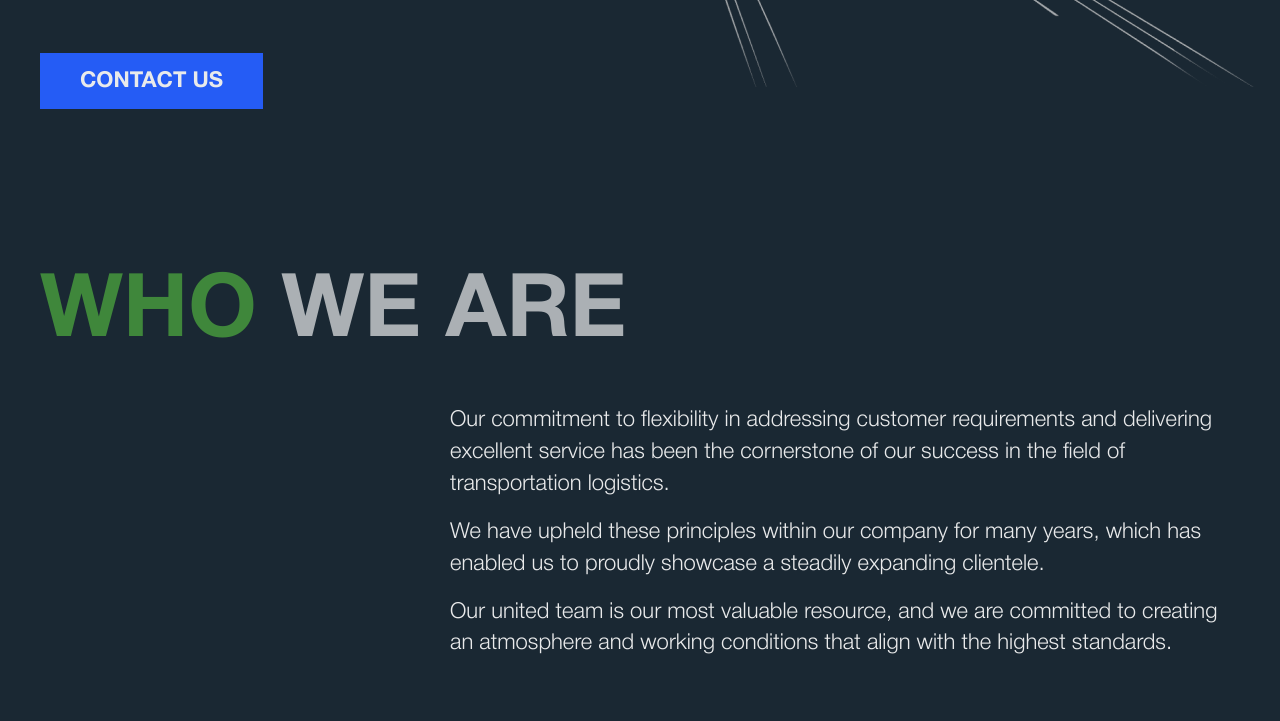
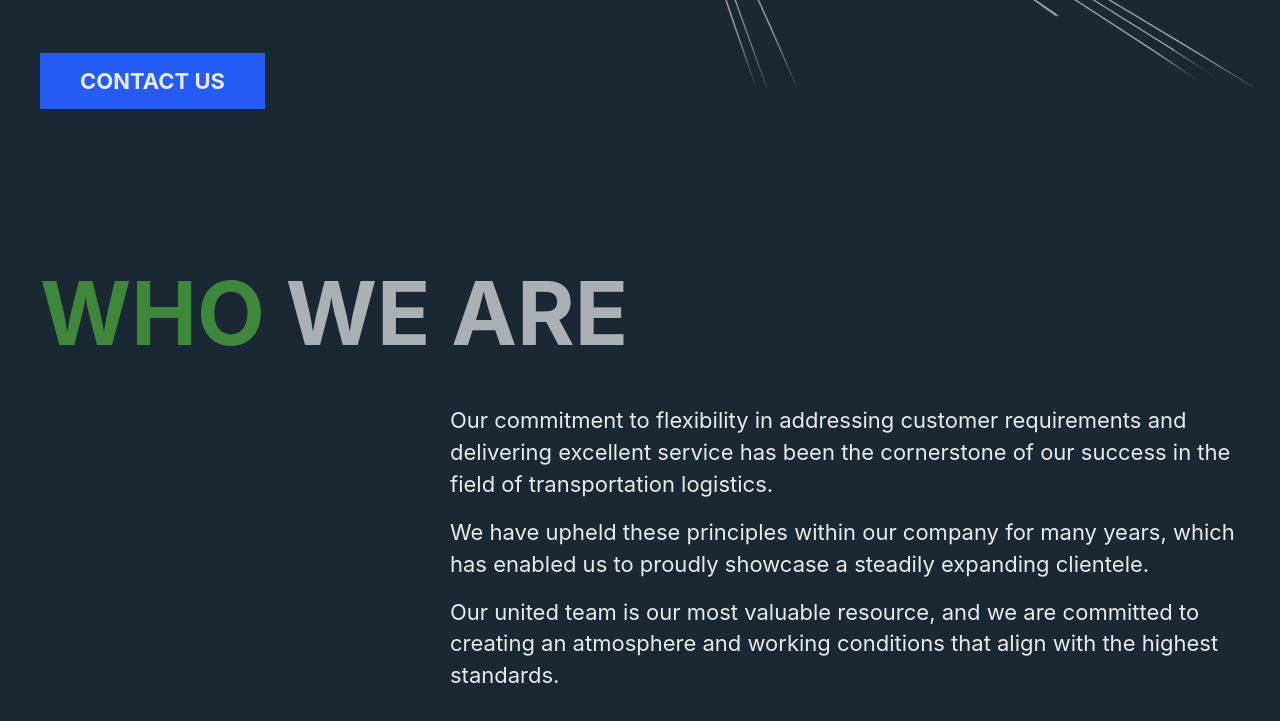
Before and after one commit to kudel89/Intervid_public, a plain HTML site: page index.html in a window 1280 px wide. Shown: the part 548-1269 px from the top of the page. Drawn offline with Linux system fonts and the light colour scheme.

Commit message:
Fix the font for the MacOS

```diff
--- a/sass/main.scss
+++ b/sass/main.scss
@@ -1,7 +1,7 @@
 @font-face {
-  font-family: 'Helvetica';
+  font-family: 'Helvetica Neue';
   src: url('../fonts/HelveticaNeueCyr-Medium.eot');
-  src: local('Helvetica'), url('../fonts/HelveticaNeueCyr-Medium.eot?#iefix') format('embedded-opentype'),
+  src: local('Helvetica Neue'), url('../fonts/HelveticaNeueCyr-Medium.eot?#iefix') format('embedded-opentype'),
     url('../fonts/HelveticaNeueCyr-Medium.woff2') format('woff2'),
     url('../fonts/HelveticaNeueCyr-Medium.woff') format('woff'),
     url('../fonts/HelveticaNeueCyr-Medium.ttf') format('truetype');
@@ -10,7 +10,7 @@
 }
 
 @font-face {
-  font-family: 'Helvetica';
+  font-family: 'Helvetica Neue';
   src: url('../fonts/HelveticaNeueCyr-Light.eot');
   src: local('Helvetica'), url('../fonts/HelveticaNeueCyr-Light.eot?#iefix') format('embedded-opentype'),
     url('../fonts/HelveticaNeueCyr-Light.woff2') format('woff2'),
@@ -21,9 +21,9 @@
 }
 
 @font-face {
-  font-family: 'Helvetica';
+  font-family: 'Helvetica Neue';
   src: url('../fonts/HelveticaNeueCyr-Bold.eot');
-  src: local('Helvetica'), url('../fonts/HelveticaNeueCyr-Bold.eot?#iefix') format('embedded-opentype'),
+  src: local('Helvetica Neue'), url('../fonts/HelveticaNeueCyr-Bold.eot?#iefix') format('embedded-opentype'),
     url('../fonts/HelveticaNeueCyr-Bold.woff2') format('woff2'),
     url('../fonts/HelveticaNeueCyr-Bold.woff') format('woff'),
     url('../fonts/HelveticaNeueCyr-Bold.ttf') format('truetype');
@@ -60,7 +60,7 @@ body {
   flex-flow: row wrap;
   justify-content: center;
   align-content: space-between;
-  font-family: 'Helvetica', Arial, sans-serif;
+  font-family: -apple-system, -apple-system, 'Helvetica Neue', Arial, sans-serif;
   font-weight: normal;
   font-style: normal;
   color: var(--text-color-light);
```
Also changed, not shown: css/main.css, css/main.min.css, css/services.css, css/services.min.css.
